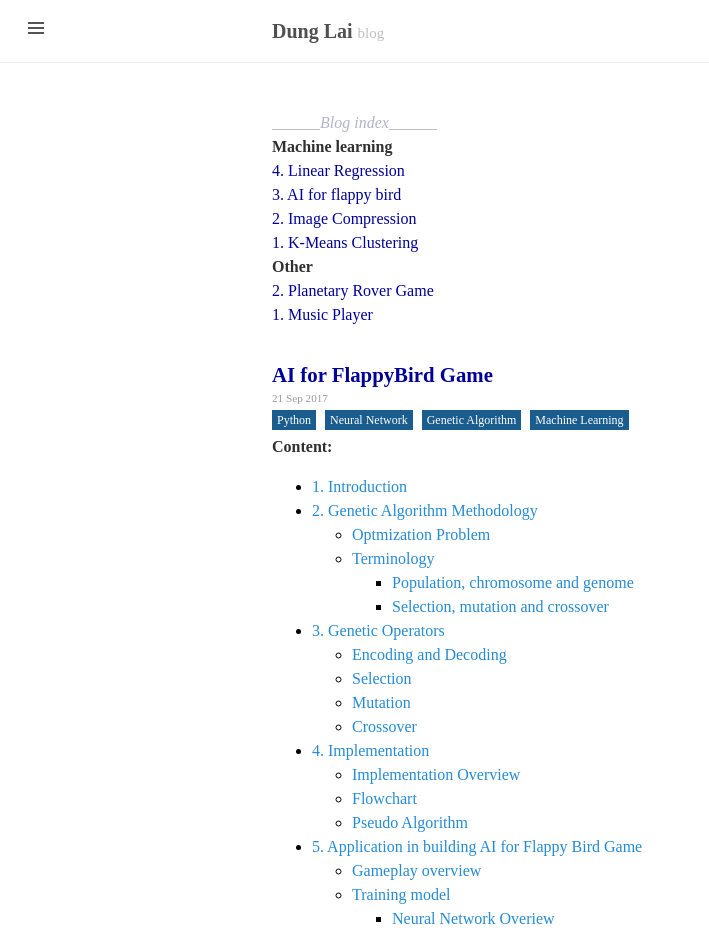
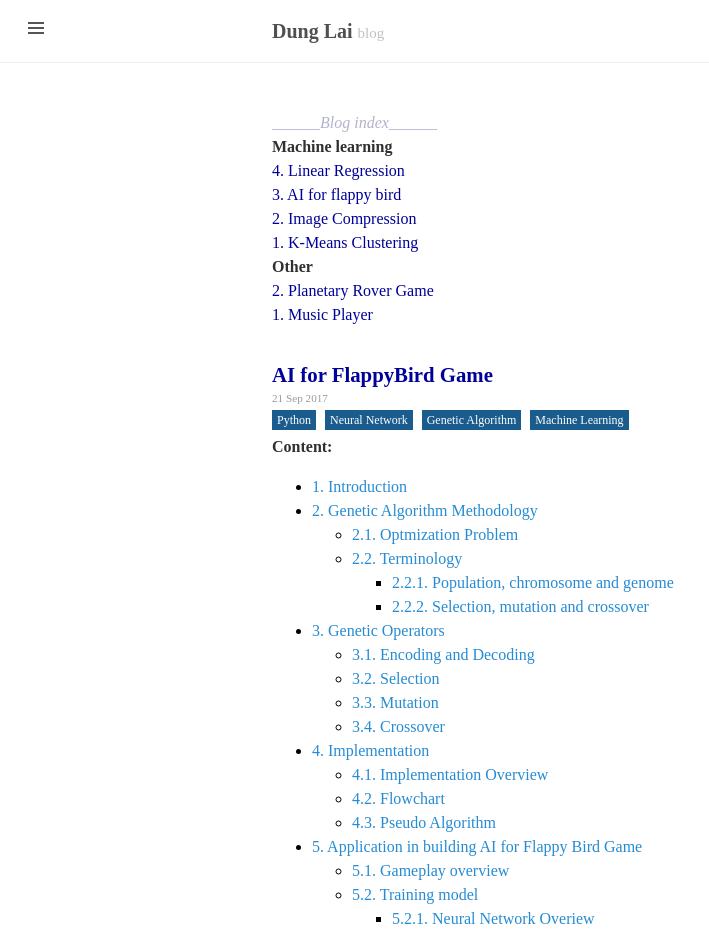
Before and after one commit to DungLai/dunglai.github.io, a Jekyll site: the page built from _posts/2017-9-21-FlappyBirdAI.md, in a window 1280 px wide. Shown: the top 934 px of the page, without its empty margins (0-709 px from the left). Built offline with Jekyll 4.4.1, drawn with Linux system fonts in a browser that asks for light colours; formulas are drawn with MathJax 3; comment, search, counter and statistics services are not loaded; some of the changed text lies outside the part shown.

Commit message:
add markdown header number

````diff
--- a/_posts/2017-9-21-FlappyBirdAI.md
+++ b/_posts/2017-9-21-FlappyBirdAI.md
@@ -10,34 +10,34 @@ img  : ../public/post_img/FlappyBirdAI/title.png
 
 - [1. Introduction](#1-introduction)
 - [2. Genetic Algorithm Methodology](#2-genetic-algorithm-methodology)
-	- [Optmization Problem](#optmization-problem)
-	- [Terminology](#terminology)
-		- [Population, chromosome and genome](#population-chromosome-and-genome)
-		- [Selection, mutation and crossover](#selection-mutation-and-crossover)
+	- [2.1. Optmization Problem](#21-optmization-problem)
+	- [2.2. Terminology](#22-terminology)
+		- [2.2.1. Population, chromosome and genome](#221-population-chromosome-and-genome)
+		- [2.2.2. Selection, mutation and crossover](#222-selection-mutation-and-crossover)
 - [3. Genetic Operators](#3-genetic-operators)
-	- [Encoding and Decoding](#encoding-and-decoding)
-	- [Selection](#selection)
-	- [Mutation](#mutation)
-	- [Crossover](#crossover)
+	- [3.1. Encoding and Decoding](#31-encoding-and-decoding)
+	- [3.2. Selection](#32-selection)
+	- [3.3. Mutation](#33-mutation)
+	- [3.4. Crossover](#34-crossover)
 - [4. Implementation](#4-implementation)
-	- [Implementation Overview](#implementation-overview)
-	- [Flowchart](#flowchart)
-	- [Pseudo Algorithm](#pseudo-algorithm)
+	- [4.1. Implementation Overview](#41-implementation-overview)
+	- [4.2. Flowchart](#42-flowchart)
+	- [4.3. Pseudo Algorithm](#43-pseudo-algorithm)
 - [5. Application in building AI for Flappy Bird Game](#5-application-in-building-ai-for-flappy-bird-game)
-	- [Gameplay overview](#gameplay-overview)
-	- [Training model](#training-model)
-		- [Neural Network Overiew](#neural-network-overiew)
-		- [Neural Network for Flappy Bird AI](#neural-network-for-flappy-bird-ai)
-	- [Input of training model](#input-of-training-model)
-	- [Implementation of GA](#implementation-of-ga)
-		- [Encode](#encode)
-		- [Applying genetic operator](#applying-genetic-operator)
-		- [Fitness function](#fitness-function)
+	- [5.1. Gameplay overview](#51-gameplay-overview)
+	- [5.2. Training model](#52-training-model)
+		- [5.2.1. Neural Network Overiew](#521-neural-network-overiew)
+		- [5.2.2. Neural Network for Flappy Bird AI](#522-neural-network-for-flappy-bird-ai)
+	- [5.3. Input of training model](#53-input-of-training-model)
+	- [5.4. Implementation of GA](#54-implementation-of-ga)
+		- [5.4.1. Encode](#541-encode)
+		- [5.4.2. Applying genetic operator](#542-applying-genetic-operator)
+		- [5.4.3. Fitness function](#543-fitness-function)
 - [6. Experiment Statistical Result](#6-experiment-statistical-result)
 - [7. Further Research](#7-further-research)
 - [8. Discussion](#8-discussion)
 - [9. Reference](#9-reference)
-- [Source Code and Report](#source-code-and-report)
+- [10. Source Code and Report](#10-source-code-and-report)
 
 <!-- /MarkdownTOC -->
 *Objective*
@@ -68,16 +68,16 @@ In the next part, a brief introduction to GA will be demonstrated as well as its
 </div>
 <a name="2-genetic-algorithm-methodology"></a>
 ## 2. Genetic Algorithm Methodology
-<a name="optmization-problem"></a>
-### Optmization Problem
+<a name="21-optmization-problem"></a>
+### 2.1. Optmization Problem
 Most problem in real life don't have formula and technique to calculate the exact result because of the vast generic complexity. GA works on a population of possible solutions and evolve them using method inspired by Darwin's theory in biology. The rest of the report will discuss the different between GA and other method and also perform some experiment to estimate the effectiveness of GA.
 
 Each problem using GA requires a **fitness function** which measures the quality of the solution toward an optimization problem.
-<a name="terminology"></a>
-### Terminology
+<a name="22-terminology"></a>
+### 2.2. Terminology
 In GA, a **population** of candidate solutions (also called phenotypes) is evolved toward better solutions of an optimization problem. Each candidate solution is represented by a **chromosome** which is a set of **genes** which can be alter **mutate** and **crossover**. A new set of chromosome, also known as **generation** is formed using **selection**.
-<a name="population-chromosome-and-genome"></a>
-#### Population, chromosome and genome
+<a name="221-population-chromosome-and-genome"></a>
+#### 2.2.1. Population, chromosome and genome
 **Population**: The number of individuals present with same length of chromosome. In other words, they are a set of possible solution to a optimization problem.
 
 **Genome**: A part of a chromosome. The value of each gene has an effect on the quality of solution.
@@ -87,8 +87,8 @@ In GA, a **population** of candidate solutions (also called phenotypes) is evolv
 <img style="display: inline-block; width: 55%;" src ="/public/post_img/FlappyBirdAI/gene_definition.PNG" width = "500" align = "center">
 <div class="thecap">Fig. 2: Population, Chromosomes and Genes</div>
 </div>
-<a name="selection-mutation-and-crossover"></a>
-#### Selection, mutation and crossover
+<a name="222-selection-mutation-and-crossover"></a>
+#### 2.2.2. Selection, mutation and crossover
 **Selection**: Next generation's population will keep some of the best solution in the previous generation so that best traits is retained.
 
 **Mutation**: Alter genome in chromosome.
@@ -96,14 +96,14 @@ In GA, a **population** of candidate solutions (also called phenotypes) is evolv
 **Crossover**: Mixing two individual to produce a new pair of offspring that have the trait of both
 <a name="3-genetic-operators"></a>
 ## 3. Genetic Operators
-<a name="encoding-and-decoding"></a>
-### Encoding and Decoding
+<a name="31-encoding-and-decoding"></a>
+### 3.1. Encoding and Decoding
 Encoding technique depends heavily on the problem. Generally, encoding is the order of every genes that have an effects on the solution. Decoding is translate chromosome to solution of optimization problem. Encoding is a method to clean data before putting it in genetic operators.
 <div class="imgcap">
 <img style="display: inline-block; width: 55%;" src ="/public/post_img/FlappyBirdAI/def_table.PNG" width = "500" align = "center">
 </div>
-<a name="selection"></a>
-### Selection
+<a name="32-selection"></a>
+### 3.2. Selection
 Selection process is mainly responsible for assuring survival of the best-fit
 individuals. Best solution will be retained in the next generation.
 
@@ -124,8 +124,8 @@ $$f_i$$: Fitness value of individual with index $$i$$
 
 **Best fitness selection method**
 In this selection method, best individuals with highest fitness is being selected. This method is a trade off between diversity of population and average fitness of population where diversity decreases and average fitness increases in comparison with Roulette wheel selection method.
-<a name="mutation"></a>
-### Mutation
+<a name="33-mutation"></a>
+### 3.3. Mutation
 Mutation is used to maintain genetic diversity from one generation of a population of
 chromosomes to the next. It is analogous to biological mutation.
 
@@ -136,8 +136,8 @@ from becoming too similar to each other, thus slowing or even stopping evolution
 <img style="display: inline-block; width: 40%;" src ="/public/post_img/FlappyBirdAI/mutation.PNG" width = "500" align = "center">
 <div class="thecap">Example of mutation on binary encoding and value encoding</div>
 </div>
-<a name="crossover"></a>
-### Crossover
+<a name="34-crossover"></a>
+### 3.4. Crossover
 The crossover splits up the parent individuals and recombines them. Crossover point can be chosen randomly to increase diversity of new population.
 <div class="imgcap">
 <img style="display: inline-block; width: 40%;" src ="/public/post_img/FlappyBirdAI/mutation.PNG" width = "500" align = "center">
@@ -148,16 +148,16 @@ Multi-point crossovers are simply crossovers with more than one position where c
 ## 4. Implementation
 <a name="implementation-overview"></a>
 The algorithm can be done by continuously create new set of possible solution using GA to evolve every generation overtime until an acceptable solution is found.
-<a name="implementation-overview"></a>
-### Implementation Overview
-<a name="flowchart"></a>
-### Flowchart
+<a name="41-implementation-overview"></a>
+### 4.1. Implementation Overview
+<a name="42-flowchart"></a>
+### 4.2. Flowchart
 <div class="imgcap">
 <img style="display: inline-block; width: 55%;" src ="/public/post_img/FlappyBirdAI/flowchart.PNG" width = "500" align = "center">
 <div class="thecap">Fig. 5: GA Flowchart</div>
 </div>
-<a name="pseudo-algorithm"></a>
-### Pseudo Algorithm
+<a name="43-pseudo-algorithm"></a>
+### 4.3. Pseudo Algorithm
 ```
 START
 
@@ -175,14 +175,14 @@ END
 ```
 <a name="5-application-in-building-ai-for-flappy-bird-game"></a>
 ## 5. Application in building AI for Flappy Bird Game
-<a name="gameplay-overview"></a>
-### Gameplay overview
+<a name="51-gameplay-overview"></a>
+### 5.1. Gameplay overview
 Flappy Bird is a mobile game developed by a Vietnamese developer Dong Nguyen. The objective was to direct a flying bird, named "Faby", who moves continuously to the right, between sets of Mario-like pipes. If the player touches the pipes, they lose. Faby briefly flaps upward each time that the player taps the screen; if the screen is not tapped, Faby falls because of gravity; each pair of pipes that he navigates between earns the player a single point.
-<a name="training-model"></a>
-### Training model
+<a name="52-training-model"></a>
+### 5.2. Training model
 In this section, multilayer perceptron model will be discussed and an implementation on Flappy Bird game will also be provided.
-<a name="neural-network-overiew"></a>
-#### Neural Network Overiew
+<a name="521-neural-network-overiew"></a>
+#### 5.2.1. Neural Network Overiew
 1. **Layer**: They are a set of neuron (a circle that contain a number). Beside input layers and output layers, one Multilayer Perceptron can have one or more hidden layer.
 <div class="imgcap">
 <img style="display: inline-block; width: 40%;" src ="/public/post_img/FlappyBirdAI/nnmodel.PNG" width = "500" align = "center">
@@ -204,8 +204,8 @@ In this section, multilayer perceptron model will be discussed and an implementa
 <div class="thecap">Fig. 9: Different activation functions</div>
 </div>
 
-<a name="neural-network-for-flappy-bird-ai"></a>
-#### Neural Network for Flappy Bird AI
+<a name="522-neural-network-for-flappy-bird-ai"></a>
+#### 5.2.2. Neural Network for Flappy Bird AI
 In this experiment, a simple multilayer perceptron model [$$^5$$](#ref5) is chosen. The network includes one hidden layer with 6 nodes, one output layer and one input layer. One bias node is added in input layer and hidden layer. These bias nodes ensure constant variable can have an effect on the solution. Hidden layer and output layer use sigmoid function as activator.
 
 Output of neural network is a number in range 0 and 1. ```Threshold``` is set to $$0.5$$. If $$output>0.5$$ then the bird will flap.
@@ -213,8 +213,8 @@
 <img style="display: inline-block; width: 55%;" src ="/public/post_img/FlappyBirdAI/neural.PNG" width = "500" align = "center">
 <div class="thecap">Fig. 10: Neural Network Architecture</div>
 </div>
-<a name="input-of-training-model"></a>
-### Input of training model
+<a name="53-input-of-training-model"></a>
+### 5.3. Input of training model
 In neural network, every input should be related to the solution. There are 5 inputs as described in figure 6.
 <div class="imgcap">
 <img style="display: inline-block; width: 55%;" src ="/public/post_img/FlappyBirdAI/fig11.PNG" width = "500" align = "center">
@@ -229,13 +229,13 @@ In neural network, every input should be related to the solution. There are 5 in
 **Input 4**: Height of bird
 
 **Input 5**: Width of tube
-<a name="implementation-of-ga"></a>
-### Implementation of GA
-<a name="encode"></a>
-#### Encode
+<a name="54-implementation-of-ga"></a>
+### 5.4. Implementation of GA
+<a name="541-encode"></a>
+#### 5.4.1. Encode
 There are 49 weights in neural network in figure 6. All of these weights are added into an float array of size 49. This array will carry all the information of the whole network. As a result, each array is considered as an chromosome with value encoding method as described in previous section on encoding. Each weight is now a gene in a chromosome.
-<a name="applying-genetic-operator"></a>
-#### Applying genetic operator
+<a name="542-applying-genetic-operator"></a>
+#### 5.4.2. Applying genetic operator
 Selection, mutation and crossover is used in this experiment.
 
 Selection: Best fitness selection method
@@ -246,8 +246,8 @@ Crossover: Exchange two weight by a fixed possibility
 <div class="imgcap">
 <img style="display: inline-block; width: 40%;" src ="/public/post_img/FlappyBirdAI/para_table.PNG" width = "500" align = "center">
 </div>
-<a name="fitness-function"></a>
-#### Fitness function
+<a name="543-fitness-function"></a>
+#### 5.4.3. Fitness function
 In this experiment, fitness function is simply the survival time of a bird, the unit is the number of frames being refreshed after the bird dies.
 <a name="6-experiment-statistical-result"></a>
 ## 6. Experiment Statistical Result
@@ -308,8 +308,8 @@ Nature: 78–87. ISBN 3-540-58484-6
 
 5. Andrew, Ng. , 'Machine learning', Standford University Online, lecture notes week 4, [online]: https://www.coursera.org/learn/machine-learning
 
-<a name="source-code-and-report"></a>
-## Source Code and Report
+<a name="10-source-code-and-report"></a>
+## 10. Source Code and Report
 The way I implement the AI is:
 
 First, build a normal Flappy Bird game, use space to trigeer Flap() method of the bird.
````
Also changed, not shown: _posts/2017-10-10-linear-regression.md (+5 -1 lines), _posts/2017-6-1-k-means.md (+61 -61 lines), _posts/2017-6-10-image-compression.md (+8 -8 lines).
